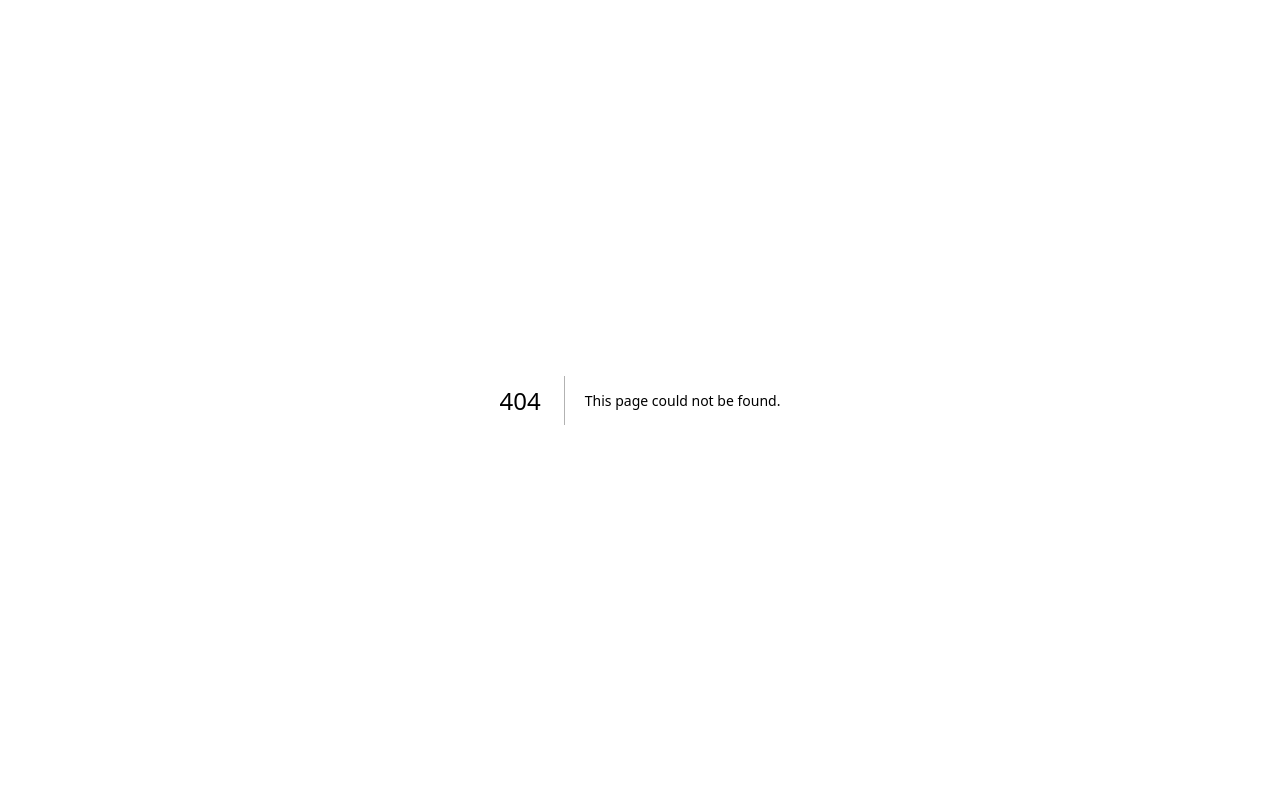
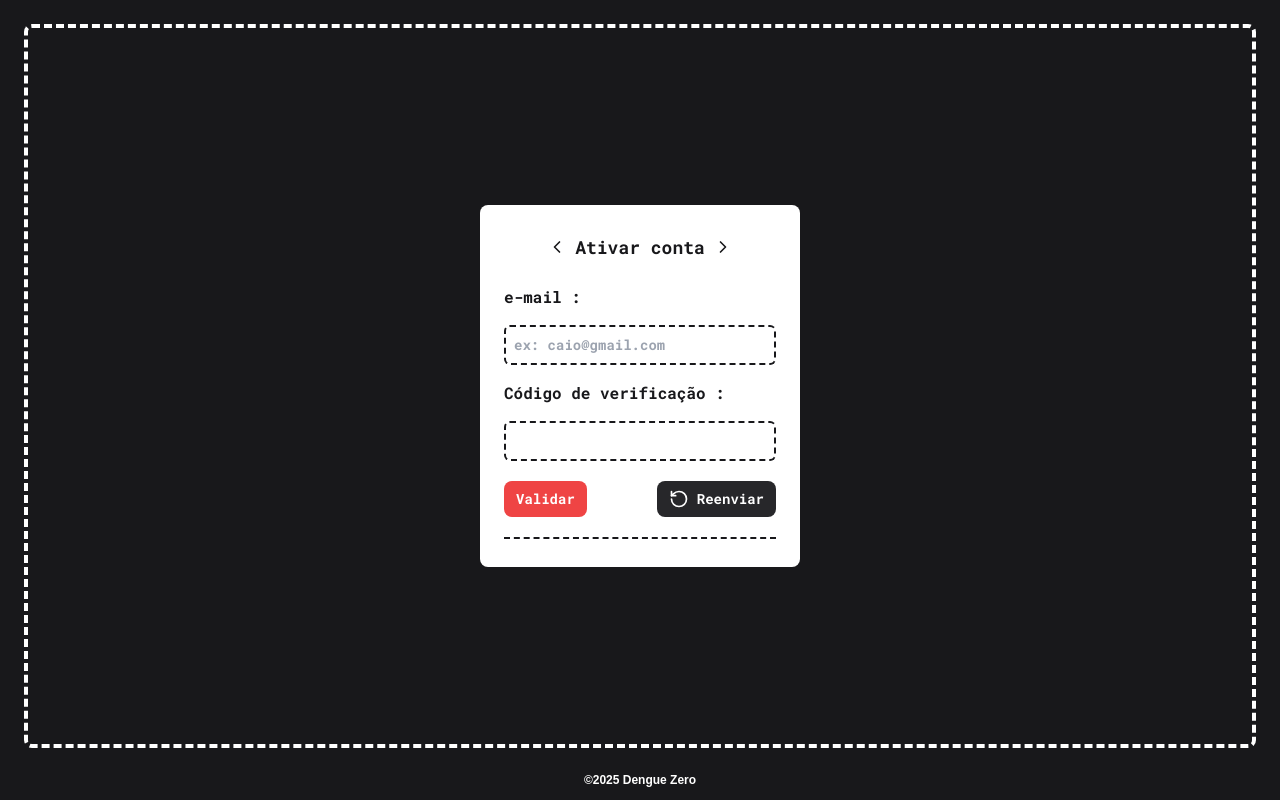
Before and after one commit to zCaio79/Dengue-Nextjs, a Next.js app in the folder frontend/: page /verify in a window 1280 px wide. Before the commit this address had no page. Built offline with nearby package versions, Linux system fonts and the light colour scheme; no server answers.

Commit message:
vefy-email and resend-email added on the register cicle

```diff
--- /dev/null
+++ b/frontend/src/app/verify/page.tsx
@@ -0,0 +1,24 @@
+
+import Footer from "@/components/footer";
+import VerifyEmail from "@/components/verifyEmail";
+
+
+
+export default function Verify() {
+
+  return (
+    <div className="relative text-white px-6 pt-6 pb-3 gap-4 flex min-h-screen flex-col w-full justify-center
+     items-center bg-gradient-to-r bg-zinc-900 md:h-screen">
+
+      <main className="flex w-full h-full  items-center justify-center
+       rounded-lg border-white sm:border-4 sm:border-dashed">
+
+        <VerifyEmail/>
+
+      </main>
+
+      <Footer/>
+
+    </div>
+  );
+}
--- a/frontend/src/components/registerForm.tsx
+++ b/frontend/src/components/registerForm.tsx
@@ -129,7 +129,7 @@ export default function RegisterForm() {
             setIsLoading(true)
             console.log("Enviando dados de registro...");
 
-            const response = await fetch(`${APIKEY}/cadastrar_usuario`, {
+            const response = await fetch(`${APIKEY}/register`, {
                 method: "POST",
                 headers: {
                     "Content-Type": "application/json",
@@ -306,9 +306,10 @@ export default function RegisterForm() {
                         <div className="flex font-robotoMono flex-col font-semibold p-16 justify-center items-center gap-6
                          rounded-lg border-4 border-dashed border-red-500">
 
-                            <p className="text-lg">Cadastro Realizado! </p>
-                            <Link href="/login" className="flex items-center gap-2 bg-red-500 py-2 px-4 rounded-md font-robotoMono
-                             text-white text-sm hover:bg-red-400">Login <BadgeCheck className="size-5" />
+                            <p className="text-md text-center">Verifique Seu email! </p>
+                            <p className="text-sm text-center text-zinc-700">Um codigo foi enviado a sua caixa de emails </p>
+                            <Link href="/verify" className="flex items-center gap-2 bg-red-500 py-2 px-4 rounded-md font-robotoMono
+                             text-white text-sm hover:bg-red-400">Validar <BadgeCheck className="size-5" />
                             </Link>
 
                         </div>
--- /dev/null
+++ b/frontend/src/components/verifyEmail.tsx
@@ -0,0 +1,168 @@
+'use client'
+
+import { ChevronLeft, ChevronRight, MailCheck, RotateCcw } from "lucide-react"
+import { useState } from "react";
+import Image from "next/image";
+
+export default function VerifyEmail() {
+
+    const APIKEY = process.env.NEXT_PUBLIC_API_URL;
+
+    const [email, setEmail] = useState("");
+    const [code, setCode] = useState("");
+    const [error, setError] = useState<string | null>(null)
+    const [isLoading, setIsLoading] = useState(false)
+    const [reenviar, setReenviar] = useState(true)
+    const [isOk, setIsOk] = useState(false)
+
+    async function handleResendEmail() {
+        setIsLoading(true)
+        setError(null)
+
+        if (!email || email == ""){
+            setError("Preencha o campo de e-mail.");
+            setIsLoading(false)
+            return
+        }
+
+        setReenviar(false)
+
+        const formData = {
+            email: email,
+        }
+
+        try {
+            const response = await fetch(`${APIKEY}/resend-code`, {
+                method: "POST",
+                headers: {
+                    "Content-Type": "application/json",
+                },
+                body: JSON.stringify(formData),
+            });
+
+            if (response.ok) {
+                console.log("Código reenviado com sucesso!");
+                setError(null);
+            } else {
+                console.log(response);
+                setError("Erro ao reenviar código.");
+            }
+
+        } catch (error) {
+            console.log("Erro ao enviar dados:", error);
+            setError("Erro ao reenviar código.");
+            setIsLoading(false)
+        } finally {
+            setIsLoading(false);
+
+            setTimeout(() => {
+                setReenviar(true);
+            }, 300000);
+        }
+    }
+
+
+    async function handleVerify(event: React.FormEvent) {
+        event.preventDefault()
+
+        const formData = {
+            email: email,
+            codigo: code
+        }
+
+        try {
+            setIsLoading(true)
+            setError(null)
+
+            const response = await fetch(`${APIKEY}/verify-email`, {
+                method: "POST",
+                headers: {
+                    "Content-Type": "application/json",
+                },
+                body: JSON.stringify(formData),
+            });
+
+            if (response.ok) {
+                console.log("Email Validado com Sucesso!");
+                setIsLoading(false)
+                setIsOk(true)
+                setTimeout(() => {
+                    window.location.href = "/login"
+                }, 3000);
+            } else {
+                console.log(response)
+                setError("Erro ao Validar Email... ")
+                setIsLoading(false)
+            }
+            return
+
+        } catch (error) {
+            console.log("Erro ao enviar dados:", error);
+            setError("Erro ao Validar Email...");
+            setIsLoading(false)
+        }
+    }
+
+
+    return (
+        <form onSubmit={handleVerify} className="flex flex-col gap-4 h-fit w-screen py-7 px-6 font-robotoMono text-zinc-900 font-semibold bg-white rounded-lg md:w-80">
+
+            <h1 className="flex items-center self-center font-bold text-lg gap-2 mb-2"><ChevronLeft className=" size-5" />Ativar conta<ChevronRight className="size-5" /></h1>
+
+            <label htmlFor="email">e-mail :</label>
+            <input
+                id="email"
+                type="email"
+                onChange={(e) => setEmail(e.target.value)}
+                className="p-2 border-2 border-dashed border-zinc-900 rounded-md text-zinc-900 text-sm outline-none"
+                spellCheck="false"
+                placeholder="ex: caio@gmail.com"
+                required
+            />
+
+            <label htmlFor="code">Código de verificação :</label>
+            <div className="flex w-full">
+                <input
+                    id="code"
+                    type="text"
+                    className="p-2 pr-8 w-full border-2 border-dashed border-zinc-900 rounded-md text-zinc-900 text-sm outline-none"
+                    spellCheck="false"
+                    onChange={(e) => setCode(e.target.value)}
+                    required
+                />
+            </div>
+
+            {error && <div className="text-xs w-full text-center p-2 bg-red-500 text-white rounded-md py-1">{error}</div>}
+            {isOk && <div className="text-xs w-full text-center p-2 bg-emerald-500 text-white rounded-md py-1">Email Verificado Com Sucesso!</div>}
+
+            {isLoading || isOk ?
+                <div className="w-full flex">
+                    {!isOk &&
+                        <div className="flex flex-row justify-center w-full ">
+                            <Image unoptimized src="/loading.svg" alt="loading" width={40} height={40} />
+                        </div>
+                    }
+                </div>
+
+                :
+                <div className="flex w-full gap-2 justify-between">
+                    <button type="submit" className="flex self-center my-1 w-fit text-sm bg-red-500 rounded-lg py-2 px-3 text-white hover:bg-white hover:text-red-500">
+                        Validar
+                    </button>
+                    {reenviar ?
+                        <button type="button" onClick={handleResendEmail} className="flex gap-2 self-center my-1 w-fit text-sm bg-zinc-800 rounded-lg py-2 px-3 text-white hover:bg-white hover:text-zinc-800">
+                            <RotateCcw className="size-5" /> Reenviar
+                        </button>
+                        :
+                        <button type="button" disabled={true} className="flex gap-2 self-center my-1 w-fit text-sm bg-zinc-800 rounded-lg py-2 px-3 text-white">
+                            <MailCheck className="size-5" />
+                        </button>
+                    }
+                </div>
+
+            }
+
+            <hr className="border-t-2 border-dashed border-zinc-900" />
+        </form>
+    )
+}
--- a/frontend/src/middleware.ts
+++ b/frontend/src/middleware.ts
@@ -4,7 +4,7 @@ import type { NextRequest } from "next/server";
 export function middleware(req: NextRequest) {
   const token = req.cookies.get("token")?.value;
 
-  if (token && (req.nextUrl.pathname === "/login" || req.nextUrl.pathname === "/register")) {
+  if (token && (req.nextUrl.pathname === "/login" || req.nextUrl.pathname === "/register" || req.nextUrl.pathname === "/verify")) {
     return NextResponse.redirect(new URL("/dashboard", req.url));
   }
 
```
